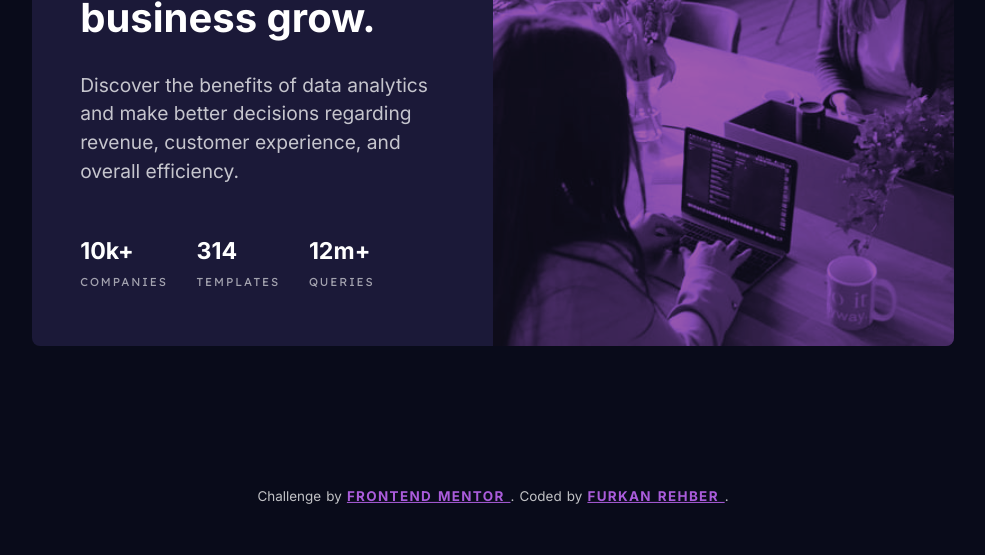
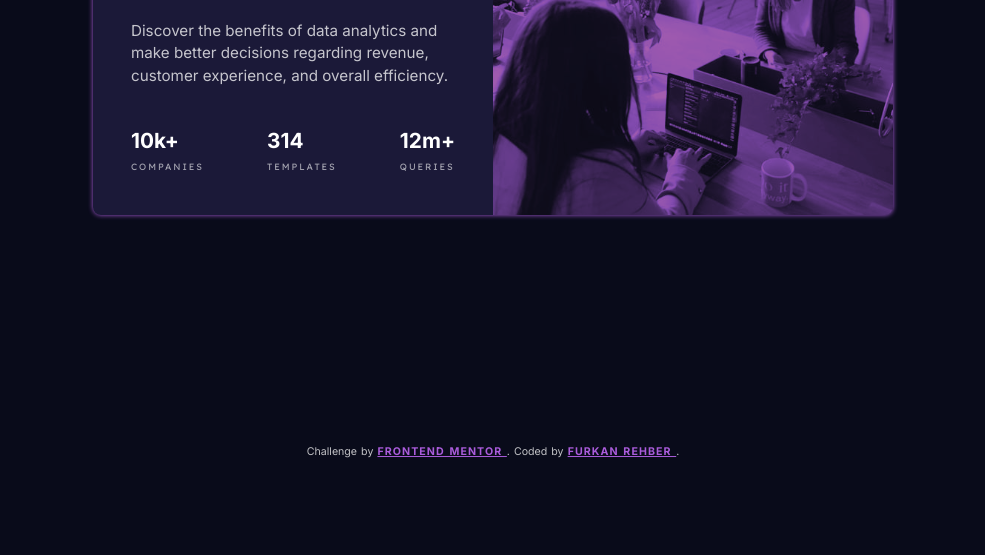
Before and after one commit to rehberbey/Frontend-Mentor-Challenges, a plain HTML site: page stats-preview-card-component-main/dist/index.html in a window 1280 px wide. Shown: the part 245-800 px from the top of the page, without its empty margins (147-1132 px from the left). Drawn offline with Linux system fonts and the light colour scheme.

Commit message:
sizing and minor changes (stats-preview)

```diff
--- a/stats-preview-card-component-main/src/scss/style.scss
+++ b/stats-preview-card-component-main/src/scss/style.scss
@@ -28,6 +28,9 @@ body {
 }
 
 body {
+    @media (min-width: 64em) {
+        font-size: 0.95rem !important;
+    }
     display: grid;
     place-items: center;
     font-family: "Inter", sans-serif;
@@ -44,11 +47,17 @@ body {
 }
 
 h1 {
+    @media (min-width: 64em) {
+        font-size: 1.8rem !important;
+    }
     @extend %headers;
     font-size: clamp(1.5rem, 32vw - 6rem, 2.5rem);
 }
 
 h2 {
+    @media (min-width: 64em) {
+        font-size: 1.3rem !important;
+    }
     @extend %headers;
     font-size: clamp(1.15rem, 9.6vw - 1.1rem, 1.45rem);
 }
@@ -69,13 +78,15 @@ article.stats-preview-card-component {
     @media (min-width: 64em) {
         flex-direction: row;
         max-inline-size: initial;
-        inline-size: min(90%, 48em);
-        block-size: 500px;
+        inline-size: min(90%, 800px);
+        block-size: 325px;
         text-align: start;
+        box-shadow: 0 0 5px 0 var(--c-primary-accent);
         > * {
             inline-size: 50%;
         }
     }
+    transition: box-shadow 1s ease-in-out;
     margin: auto;
     display: flex;
     flex-direction: column;
@@ -101,7 +112,7 @@ article.stats-preview-card-component {
         }
         .content-side {
             @media (min-width: 64em) {
-                padding: 3.5em 2.5em;
+                margin: 2em 1em;
             }
             display: flex;
             flex-direction: column;
@@ -118,6 +129,7 @@ article.stats-preview-card-component {
                 .stats {
                     @media (min-width: 64em) {
                         flex-direction: row;
+                        justify-content: space-between;
                     }
                     margin-block-start: 1.2em;
                     display: flex;
```
Also changed, not shown: .github/screenshot.png, stats-preview-card-component-main/design/desktop.png, stats-preview-card-component-main/dist/css/style.css, 1 other file.
